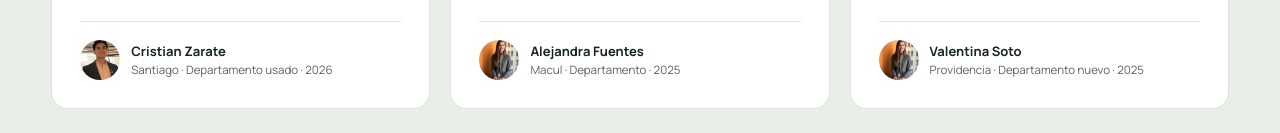
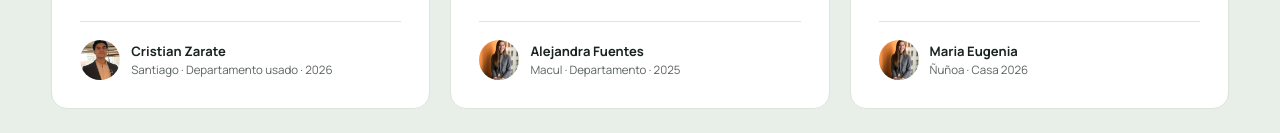
Before and after one commit to amunozv/website-InversoInmobiliario, a plain HTML site: page index.html in a window 1280 px wide. Shown: the part 5998-6131 px from the top of the page. Drawn offline with Linux system fonts and the light colour scheme.

Commit message:
Actualizar testimonio de Maria Eugenia

```diff
--- a/index.html
+++ b/index.html
@@ -412,8 +412,8 @@
         </div>
         <blockquote>“Revisaron los papeles, el crédito y hasta los detalles de la escritura. Sentí que alguien estaba de nuestro lado en todo momento.”</blockquote>
         <figcaption class="t-person">
-          <img src="assets/avatar-valentina.jpg" alt="Valentina Soto" width="80" height="80" loading="lazy" decoding="async">
-          <div><strong>Valentina Soto</strong><span>Providencia · Departamento nuevo · 2025</span></div>
+          <img src="assets/avatar-valentina.jpg" alt="Maria Eugenia" width="80" height="80" loading="lazy" decoding="async">
+          <div><strong>Maria Eugenia</strong><span>Ñuñoa · Casa 2026</span></div>
         </figcaption>
       </figure>
     </div>
```
